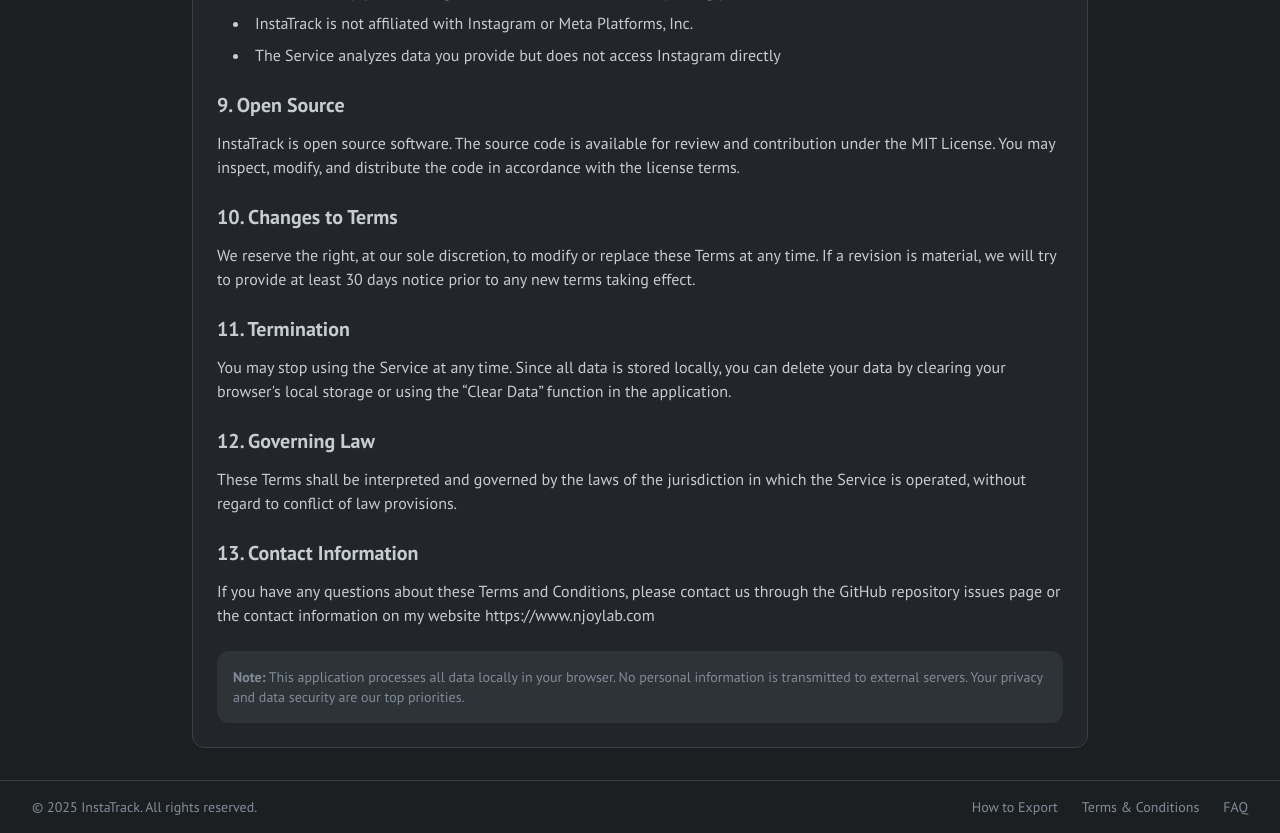
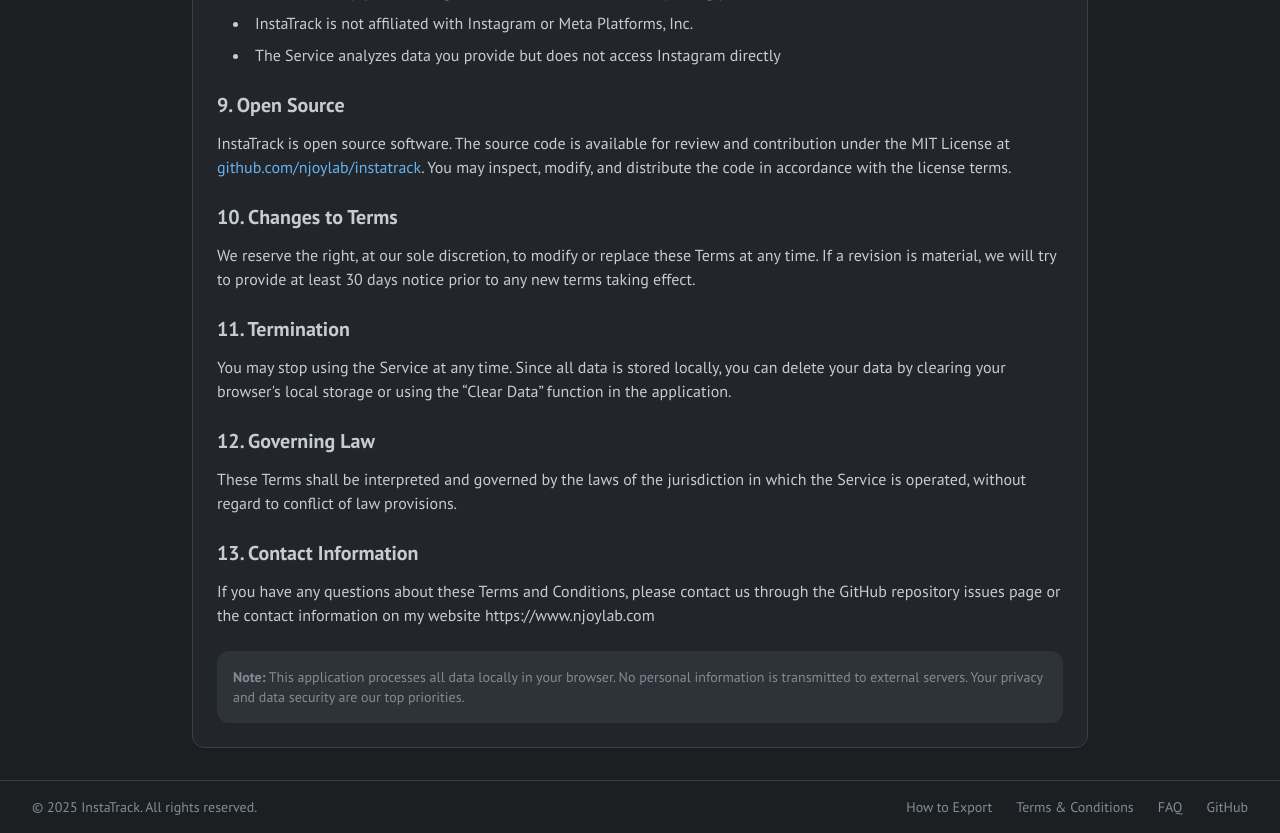
Before and after one commit to njoylab/instatrack, a Next.js app: page /terms in a window 1280 px wide. Shown: the part 1540-2373 px from the top of the page. Built offline with nearby package versions, Linux system fonts and the light colour scheme.

Commit message:
added repo link

```diff
--- a/src/app/terms/page.tsx
+++ b/src/app/terms/page.tsx
@@ -108,7 +108,11 @@
             <section>
               <h3 className="font-semibold text-xl mb-3">9. Open Source</h3>
               <p>
-                InstaTrack is open source software. The source code is available for review and contribution under the MIT License. You may inspect, modify, and distribute the code in accordance with the license terms.
+                InstaTrack is open source software. The source code is available for review and contribution under the MIT License at{' '}
+                <Link href="https://github.com/njoylab/instatrack" target="_blank" rel="noopener noreferrer" className="text-primary hover:underline">
+                  github.com/njoylab/instatrack
+                </Link>
+                . You may inspect, modify, and distribute the code in accordance with the license terms.
               </p>
             </section>
 
--- a/src/components/footer.tsx
+++ b/src/components/footer.tsx
@@ -15,6 +15,9 @@
           <Link href="/faq" className="hover:text-primary hover:underline">
             FAQ
           </Link>
+          <Link href="https://github.com/njoylab/instatrack" target="_blank" rel="noopener noreferrer" className="hover:text-primary hover:underline">
+            GitHub
+          </Link>
         </nav>
       </div>
     </footer>
```
